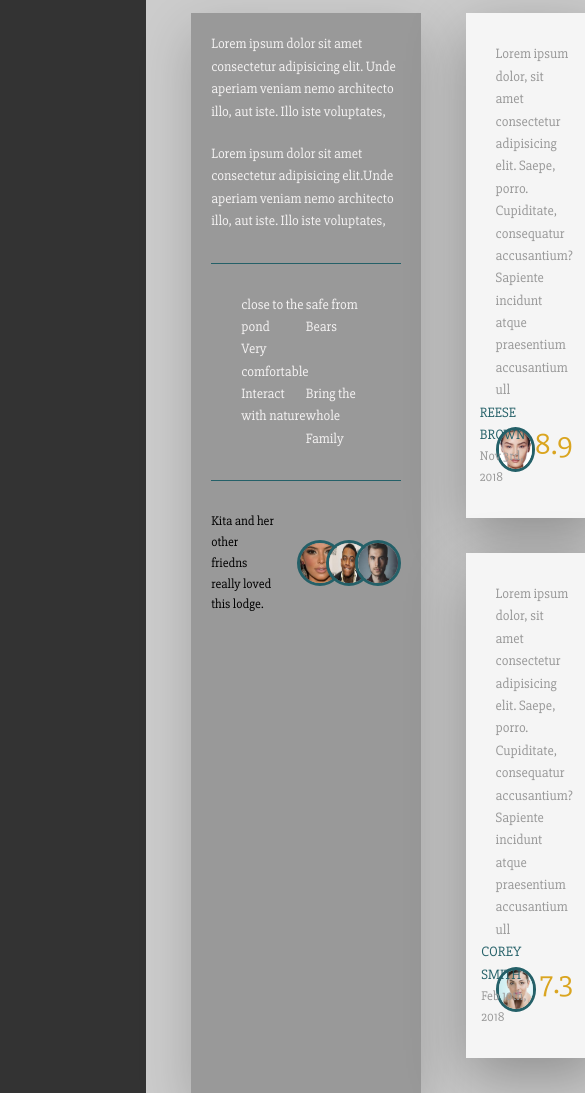
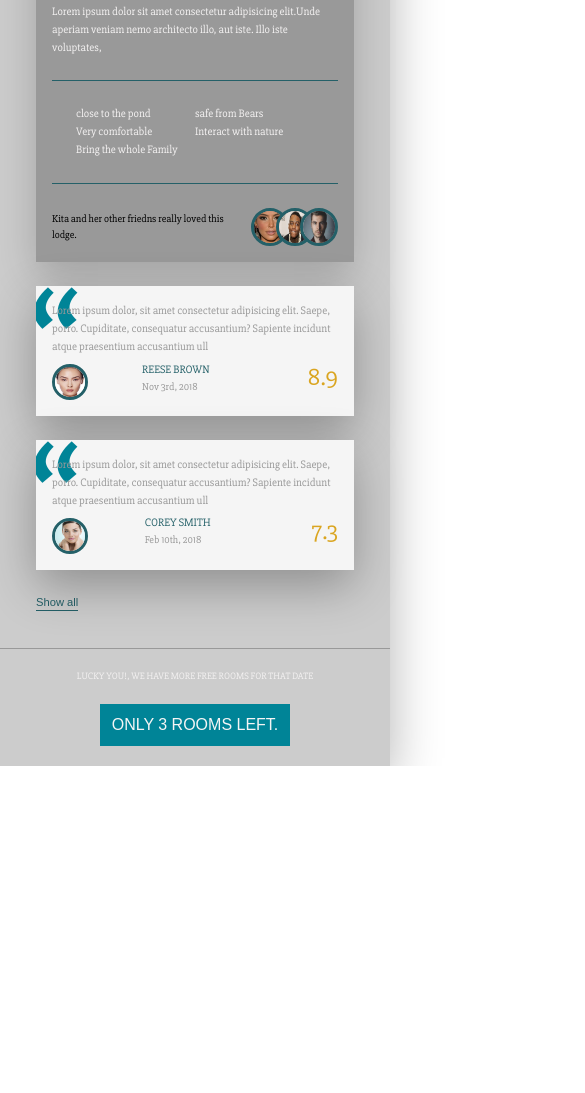
Before and after one commit to ClydiesF/Lodger, a plain HTML site: page index.html in a window 390 px wide. Shown: the part 469-1562 px from the top of the page, 585 px wide, since content can reach past the window. After the commit the page ends 1235 px from the top, so only its background shows below. Drawn offline with Linux system fonts and the light colour scheme.

Commit message:
added responsiveness and booking UI button

```diff
--- a/css/style.css
+++ b/css/style.css
@@ -23,6 +23,9 @@
 html {
   box-sizing: border-box;
   font-size: 62.5%; }
+  @media only screen and (max-width: 68.75em) {
+    html {
+      font-size: 50%; } }
 
 body {
   font-family: 'Slabo 27px', serif;
@@ -40,6 +43,11 @@ body {
   background-color: var(--Lgrey4);
   box-shadow: var(--box-shadow);
   min-height: 50rem; }
+  @media only screen and (max-width: 75em) {
+    .container {
+      margin: 0;
+      max-width: 100%;
+      width: 100%; } }
 
 .header {
   height: 6rem;
@@ -51,6 +59,10 @@ body {
 
 .content {
   display: flex; }
+  @media only screen and (max-width: 56.25em) {
+    .content {
+      flex-direction: column;
+      justify-content: center; } }
 
 .sidebar {
   background-color: var(--Dgrey1);
@@ -68,6 +80,9 @@ body {
   padding: 4.5rem;
   border-bottom: 1px solid var(--Dgrey3);
   font-size: 1.4rem; }
+  @media only screen and (max-width: 37.5em) {
+    .detail {
+      flex-direction: column; } }
 
 .description {
   background-color: var(--Dgrey3);
@@ -76,6 +91,10 @@ body {
   box-shadow: 0 2rem 5rem rgba(0, 0, 0, 0.2);
   padding: 2rem;
   font-size: inherit; }
+  @media only screen and (max-width: 37.5em) {
+    .description {
+      margin-right: 0;
+      margin-bottom: 3rem; } }
 
 .user-reviews {
   color: var(--Dgrey3);
@@ -167,6 +186,11 @@ body {
   font-size: 1.4rem;
   list-style: none;
   margin-top: 3rem; }
+  @media only screen and (max-width: 56.25em) {
+    .sidebar__nav {
+      margin: 0;
+      justify-content: space-between;
+      display: flex; } }
 
 .sidebar__item {
   position: relative; }
@@ -316,7 +340,16 @@ body {
   background-color: whitesmoke;
   padding: 3rem;
   box-shadow: var(--box-shadow);
-  margin-bottom: 3.5rem; }
+  margin-bottom: 3.5rem;
+  position: relative;
+  overflow: hidden; }
+  @media only screen and (max-width: 56.25em) {
+    .review {
+      padding: 2rem;
+      margin-bottom: 3rem; } }
+  .review__text {
+    z-index: 10;
+    position: relative; }
   .review__user {
     display: flex;
     justify-content: space-between;
@@ -339,3 +372,38 @@ body {
     font-weight: 300;
     font-size: 3rem;
     color: goldenrod; }
+  .review::before {
+    content: "\201C";
+    position: absolute;
+    top: -8.5rem;
+    left: -1rem;
+    font-size: 20rem;
+    color: var(--primary-color-l);
+    z-index: 1; }
+
+.cta {
+  padding: 3.5rem 0;
+  text-align: center; }
+  @media only screen and (max-width: 56.25em) {
+    .cta {
+      padding: 2.5rem 0; } }
+  .cta__book-now {
+    font-size: 1.2rem;
+    font-weight: 300;
+    text-transform: uppercase;
+    margin-bottom: 2.5rem; }
+
+.btn {
+  font-size: 2rem;
+  border: none;
+  background-color: var(--primary-color-l);
+  padding: 1.5rem;
+  text-transform: uppercase;
+  transition: all .5s;
+  font-weight: 300;
+  color: whitesmoke; }
+  .btn:hover {
+    transform: translateY(-1rem);
+    box-shadow: var(--box-shadow); }
+  .btn:active {
+    transform: translateY(0.5rem); }
--- a/index.html
+++ b/index.html
@@ -189,7 +189,20 @@
                             </figcaption>
 
                         </figure>
+                                    <button class="btn-inline">Show all     </button>
+
                     </div>
+
+
+                </div>
+                <div class="cta">
+                    <h2 class="cta__book-now">
+                        Lucky you!, we have more free rooms for that date
+                    </h2>
+
+                    <button class="btn">
+                        only 3 rooms left.
+                    </button>
                 </div>
 
             </main>
```
